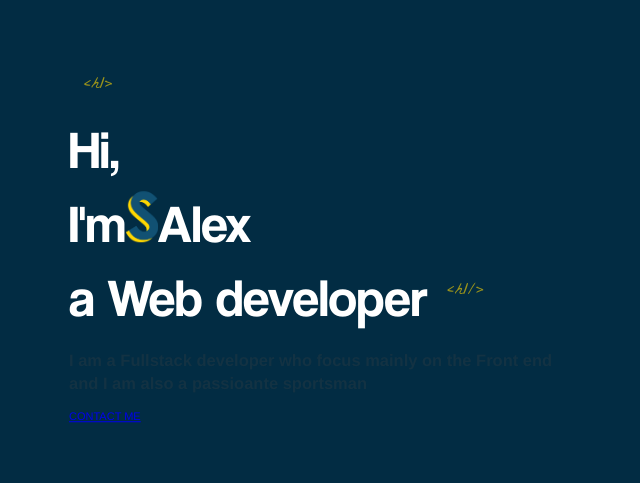
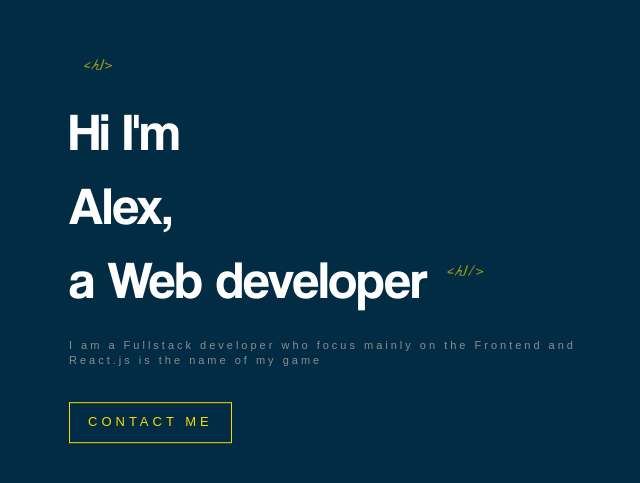
Before and after one commit to wagnerAJS221/Poortfolio-2.0, a React (Create React App) app in the folder react-portfolio/: page / in a window 1280 px wide. Shown: the part 131-614 px from the top of the page, without its empty margins (59-699 px from the left). Built offline with nearby package versions, Linux system fonts and the light colour scheme.

Commit message:
more animation for the letters added

```diff
--- /dev/null
+++ b/react-portfolio/src/components/AnimatedLetters/index.js
@@ -0,0 +1,15 @@
+import './index.scss'
+
+const AnimatedLetters = ({ letterClass, StrArray, idx }) => {
+  return (
+    <span>
+      {StrArray.map((char, i) => (
+        <span key={char + i} className={`${letterClass}_${i + idx}`}>
+          {char}
+        </span>
+      ))}
+    </span>
+  )
+}
+
+export default AnimatedLetters
--- a/react-portfolio/src/components/Home/index.js
+++ b/react-portfolio/src/components/Home/index.js
@@ -1,22 +1,45 @@
 import LogoTitle from '../../assets/images/logo-s.png'
 import { Link } from 'react-router-dom'
 import './index.scss'
+import { useState } from 'react'
+import AnimatedLetters from '../AnimatedLetters'
 
 const Home = () => {
+  const [letterClass, setLetterClass] = useState('text-animate')
+  const nameArray = ['A', 'l', 'e', 'x']
+  const jobArray = [
+    'w',
+    'e',
+    'b',
+    '',
+    'd',
+    'e',
+    'v',
+    'e',
+    'l',
+    'o',
+    'p',
+    'e',
+    'r',
+    '.',
+  ]
   return (
     <div className="container home-page">
       <div className="text-zone">
         <h1>
           {' '}
-          Hi,
-          <br /> I'm
-          <img src={LogoTitle} alt="developer" />
-          Alex
+          Hi I'm <br />
+          <AnimatedLetters
+            letterClass={letterClass}
+            StrArray={nameArray}
+            idx={15}
+          />
+          ,
           <br />a Web developer
         </h1>
         <h2>
-          I am a Fullstack developer who focus mainly on the Front end and I am
-          also a passioante sportsman
+          I am a Fullstack developer who focus mainly on the Frontend and
+          React.js is the name of my game
         </h2>
         <Link to="/contact" className="flat-button">
           CONTACT ME
--- a/react-portfolio/src/components/Home/index.scss
+++ b/react-portfolio/src/components/Home/index.scss
@@ -40,6 +40,41 @@
 
     img {
       width: 32px;
+      margin-left: 20px;
+      opacity: 0;
+      height: auto;
+      animation: rotateIn 1s linear both;
+      animation-delay: 1.5s;
+    }
+  }
+
+  h2 {
+    color: #8d8d8d;
+    margin-top: 20px;
+    font-weight: 400;
+    font-size: 11px;
+    font-family: sans-serif;
+    letter-spacing: 3px;
+    animation: fadeIn 1s 1.8s backwards;
+  }
+
+  .flat-button {
+    color: #ffd700;
+    font-size: 13px;
+    font-weight: 400;
+    letter-spacing: 4px;
+    font-family: sans-serif;
+    text-decoration: none;
+    padding: 10px 18px;
+    border: 1px solid #ffd700;
+    margin-top: 25px;
+    float: left;
+    animation: fadeIn 1s 1.8s backwards;
+    white-space: nowrap;
+
+    &:hover {
+      background-color: #ffd700;
+      color: #333;
     }
   }
 }
```
Also changed, not shown: react-portfolio/src/components/AnimatedLetters/index.scss (added).
